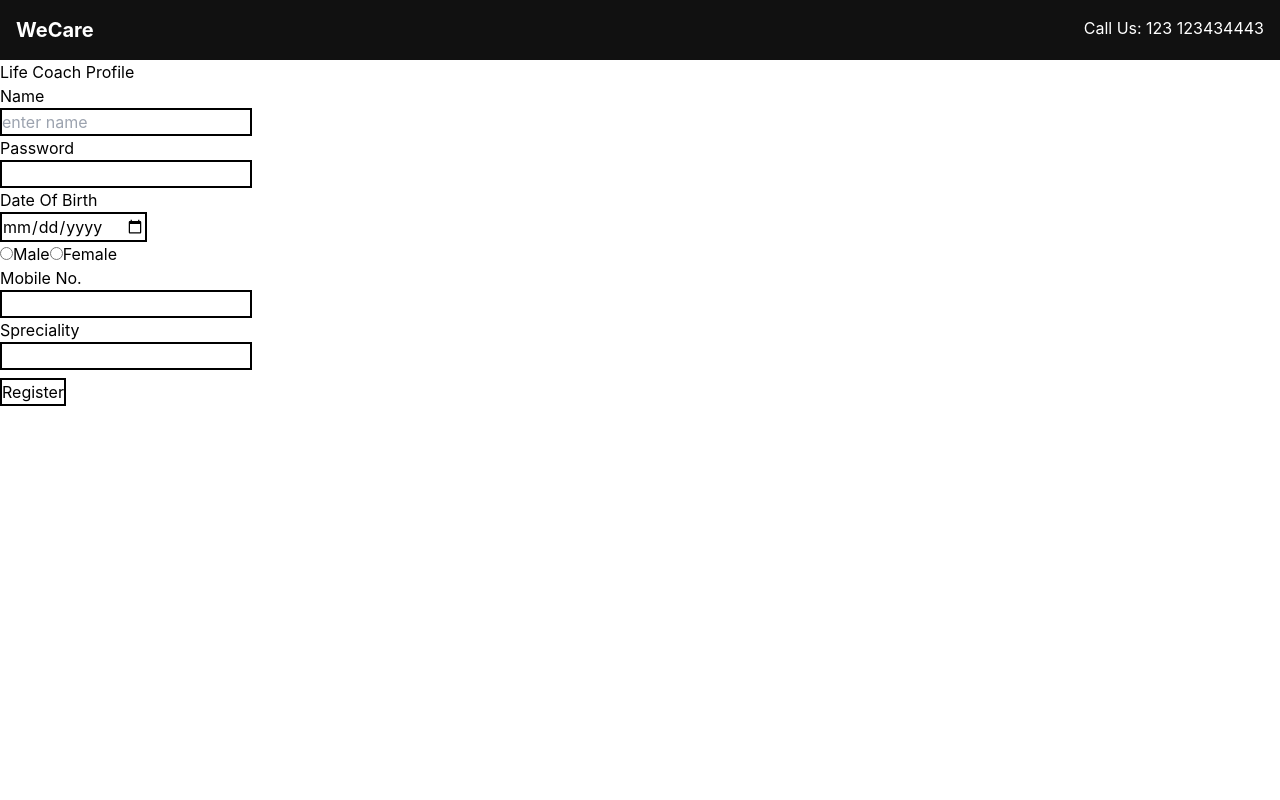
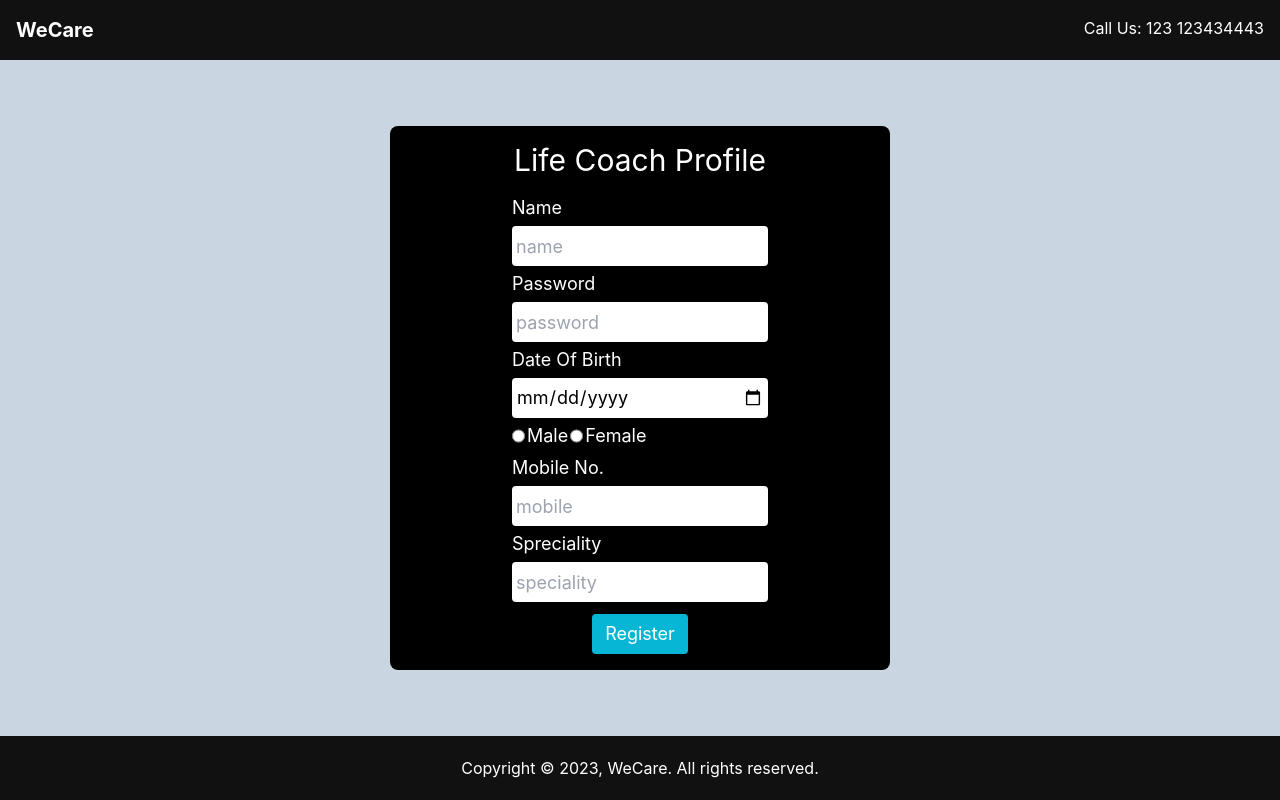
Before and after one commit to Saurabh-Singh-Negi/HealthCare-App, a React (Create React App) app: page /coachsignup in a window 1280 px wide. Built offline with nearby package versions, Linux system fonts and the light colour scheme.

Commit message:
added confirmation component for user and coach

```diff
--- a/db.json
+++ b/db.json
@@ -63,6 +63,69 @@
       "dateOfBirth": "1986-02-24",
       "mobileNumber": "12345678",
       "speciality": "CSE"
+    },
+    {
+      "id": 5,
+      "name": "sweety",
+      "password": "sweety",
+      "gender": "female",
+      "dateOfBirth": "1990-06-16",
+      "mobileNumber": "1234567891",
+      "speciality": "asdfegght"
+    },
+    {
+      "id": 6,
+      "name": "shubham",
+      "password": "shubham",
+      "gender": "male",
+      "dateOfBirth": "1990-02-25",
+      "mobileNumber": "1234567890",
+      "speciality": "abcdefghij"
+    },
+    {
+      "id": 7,
+      "name": "shubham",
+      "password": "shubham",
+      "gender": "male",
+      "dateOfBirth": "1990-02-25",
+      "mobileNumber": "1234567890",
+      "speciality": "abcdefghij"
+    },
+    {
+      "id": 8,
+      "name": "qwer",
+      "password": "qwerrewwe",
+      "gender": "male",
+      "dateOfBirth": "1998-06-16",
+      "mobileNumber": "1234567890",
+      "speciality": "travelling"
+    },
+    {
+      "id": 9,
+      "name": "qwer",
+      "password": "qwerrewwe",
+      "gender": "male",
+      "dateOfBirth": "1998-06-16",
+      "mobileNumber": "1234567890",
+      "speciality": "travelling"
+    },
+    {
+      "id": 10,
+      "name": "qwer",
+      "password": "qwerrewwe",
+      "gender": "male",
+      "dateOfBirth": "1998-06-16",
+      "mobileNumber": "1234567890",
+      "speciality": "travelling"
+    },
+    {
+      "id": 11,
+      "name": "asdasd",
+      "password": "asdafasfadf",
+      "gender": "male",
+      "dateOfBirth": "1998-06-16",
+      "mobileNumber": "1234567890",
+      "speciality": "travelling"
     }
   ],
   "bookings": [
--- a/src/App.js
+++ b/src/App.js
@@ -10,6 +10,7 @@ import UserDashboard from './components/UserDashboard';
 import BookAppointment from './components/BookAppointment';
 import ConfirmAppointment from './components/ConfirmAppointment';
 import UserAppointments from './components/UserAppointments';
+import RegisterConfirmation from './components/RegisterConfirmation';
 import { BrowserRouter, Routes, Route } from 'react-router-dom';
 function App() {
   return (
@@ -28,6 +29,7 @@ function App() {
           <Route path="bookappointment" element={<BookAppointment/>}/>
           <Route path="confirmappointment" element={<ConfirmAppointment/>}/>
           <Route path="userappointments" element={<UserAppointments/>}/>
+          <Route path="registerconfirmation" element={<RegisterConfirmation/>}/>
         </Routes>
       </BrowserRouter>
     </>
--- a/src/components/CoachSignup.js
+++ b/src/components/CoachSignup.js
@@ -1,17 +1,20 @@
 import axios from "axios";
 import { useState } from "react";
-import CoachLogin from './CoachLogin';
-import { Link } from 'react-router-dom';
+import CoachLogin from "./CoachLogin";
+import { Link, useNavigate } from "react-router-dom";
+import Navbar from "./Navbar";
+import Footer from "./Footer";
 
 const CoachSignup = () => {
+  const navigate = useNavigate();
   const [data, setData] = useState({
-        id:"",
+    id: "",
     username: "",
-        pwd:"",
-        dob:"",
-        gender:"",
-        mobile:"",
-        speciality:""
+    pwd: "",
+    dob: "",
+    gender: "",
+    mobile: "",
+    speciality: "",
   });
 
   const [userAge, setUserAge] = useState(0);
@@ -19,26 +22,26 @@ const CoachSignup = () => {
   const [error, setError] = useState(false);
 
   const handleChange = (event) => {
-        const {name, value} = event.target;
-        setData({...data, [name]:value})
-
-    }
+    const { name, value } = event.target;
+    setData({ ...data, [name]: value });
+  };
 
   function calculateAge() {
     const newDate = new Date();
     const birthDate = new Date(data.dob);
     var age = newDate.getFullYear() - birthDate.getFullYear();
-        if(newDate.getMonth() < birthDate.getMonth()) {
+    if (newDate.getMonth() < birthDate.getMonth()) {
       age--;
-        }
-        else {
-            if(newDate.getMonth() == birthDate.getMonth() && newDate.getDay() < birthDate.getDate()) {
+    } else {
+      if (
+        newDate.getMonth() == birthDate.getMonth() &&
+        newDate.getDay() < birthDate.getDate()
+      ) {
         age--;
       }
     }
 
     return age;
-
   }
 
   const handleSubmit = (event) => {
@@ -46,85 +49,225 @@ const CoachSignup = () => {
 
     var age = calculateAge();
     setUserAge(age);
-        if(data.username.length < 3 || data.pwd.length < 5 || userAge<20 || userAge>100 || data.mobile.length<10 || data.gender.length==0) {
+    if (
+      data.username.length < 3 ||
+      data.pwd.length < 5 ||
+      userAge < 20 ||
+      userAge > 100 ||
+      data.mobile.length < 10 ||
+      data.gender.length == 0
+    ) {
       setError(true);
     }
 
-        if(!(data.username.length < 3 || data.pwd.length < 5 || userAge<20 || userAge>100 || data.mobile.length<10 || data.gender.length==0)) {
-            let newCoach = { id:data.id, name: data.username, password: data.pwd, gender: data.gender, dateOfBirth: data.dob, mobileNumber: data.mobile, speciality: data.speciality}
+    if (
+      !(
+        data.username.length < 3 ||
+        data.pwd.length < 5 ||
+        userAge < 20 ||
+        userAge > 100 ||
+        data.mobile.length < 10 ||
+        data.gender.length == 0
+      )
+    ) {
+      let newCoach = {
+        id: data.id,
+        name: data.username,
+        password: data.pwd,
+        gender: data.gender,
+        dateOfBirth: data.dob,
+        mobileNumber: data.mobile,
+        speciality: data.speciality,
+      };
 
-            axios.post("http://localhost:3000/coaches", newCoach)
-            .then(res => {
-                console.log(res.data);
+      axios
+        .post("http://localhost:3000/coaches", newCoach)
+        .then((res) => {
+          navigate("/registerconfirmation", {state: {
+            coachId: res.data.id,
+            action: "coach"
+          }});
         })
-            .catch(error => {
+        .catch((error) => {
           console.log(error);
-            })
+        });
     }
-    }
+  };
   return (
     <>
-            <div>
-                <nav className="flex justify-between bg-[#111] text-white p-4">
-                <Link to="/"><h1 className="font-bold text-xl cursor-pointer">WeCare</h1></Link>
-                    <p>Call Us: 123 123434443</p>
-                </nav>
+      <div className="flex flex-col justify-between min-h-screen bg-[#CAD5E2] w-full">
+        <Navbar />
 
-                <div>
-                    <h1>Life Coach Profile</h1>
-                    <form>
-                        <label htmlFor="name" className="block">Name</label>
-                        <input type="text"  name="username" onChange={handleChange} id="name" placeholder="enter name" className="block border-2 border-black"/>
-                        {error && data.username.length > 0 && data.username.length < 3 ?
-                        <label className="text-red-600 block">Name should have 3 to 50 characters</label>: ""}
+        <div className="flex flex-col gap-4 justify-center items-center mx-auto w-5/6 sm:w-[500px] bg-[#000] text-white text-lg  rounded-lg p-4 my-10">
+          <h1 className="sm:text-3xl">Life Coach Profile</h1>
+          <form className="flex flex-col gap-1">
+            <label htmlFor="name" className="block">
+              Name
+            </label>
+            <input
+              type="text"
+              name="username"
+              onChange={handleChange}
+              id="name"
+              placeholder="name"
+              className="rounded w-48 sm:w-64 h-10 text-black p-1 block"
+            />
+            {error && data.username.length > 0 && data.username.length < 3 ? (
+              <label className="text-red-600 block">
+                Name should have 3 to 50 characters
+              </label>
+            ) : (
+              ""
+            )}
 
-                        {error && data.username.length == 0 ?
-                        <label className="text-red-600 block">Name can't be empty</label>: ""}
+            {error && data.username.length == 0 ? (
+              <label className="text-red-600 block">Name can't be empty</label>
+            ) : (
+              ""
+            )}
 
+            <label htmlFor="password" className="block">
+              Password
+            </label>
+            <input
+              type="password"
+              onChange={handleChange}
+              name="pwd"
+              placeholder="password"
+              className="rounded w-48 sm:w-64 h-10 text-black p-1 block"
+            />
+            {error && data.pwd.length > 0 && data.pwd.length < 5 ? (
+              <label className="text-red-600 block">
+                Password should have 5 to 10 characters
+              </label>
+            ) : (
+              ""
+            )}
+            {error && data.pwd.length == 0 ? (
+              <label className="text-red-600 block">
+                Password can't be empty
+              </label>
+            ) : (
+              ""
+            )}
 
-                        <label htmlFor="password" className="block">Password</label>
-                        <input type="password" onChange={handleChange} name="pwd" className="block border-2 border-black"/>
-                        {error&&data.pwd.length>0&&data.pwd.length<5?
-                        <label className="text-red-600 block">Password should have 5 to 10 characters</label>:""}
-                        {error&&data.pwd.length==0?
-                        <label className="text-red-600 block">Password can't be empty</label>:""}
+            <label htmlFor="dob" className="block">
+              Date Of Birth
+            </label>
+            <input
+              type="date"
+              onChange={handleChange}
+              name="dob"
+              id="dob"
+              className="rounded w-48 sm:w-64 h-10 text-black p-1 block"
+            />
 
-                        <label htmlFor="dob" className="block">Date Of Birth</label>
-                        <input type="date" onChange={handleChange} name="dob" id="dob" className="block border-2 border-black"/>
+            {error &&
+            data.dob.length != 0 &&
+            (userAge < 20 || userAge > 100) ? (
+              <label className="text-red-600 block">
+                {userAge} Age should be between 20 and 100 years
+              </label>
+            ) : (
+              ""
+            )}
+            {error && data.dob.length == 0 ? (
+              <label className="text-red-600 block">DOB can't be empty</label>
+            ) : (
+              ""
+            )}
+            <div className="flex gap-0.5">
+              <input
+                type="radio"
+                onClick={handleChange}
+                id="male"
+                value="male"
+                name="gender"
+              />
+              <label htmlFor="male">Male</label>
+              <input
+                type="radio"
+                onClick={handleChange}
+                id="female"
+                value="female"
+                name="gender"
+              />
+              <label htmlFor="female">Female</label>
+              {error && data.gender.length == 0 ? (
+                <label className="text-red-600 block">Gender is required</label>
+              ) : (
+                ""
+              )}
+            </div>
 
-                        {error && data.dob.length!=0 && (userAge<20||userAge>100)?
-                        <label className="text-red-600 block">{userAge} Age should be between 20 and 100 years</label>:""}
-                        {error && data.dob.length==0?
-                        <label className="text-red-600 block">DOB can't be empty</label>:""}
+            <label htmlFor="mobile" className="block">
+              Mobile No.
+            </label>
+            <input
+              type="tel"
+              onChange={handleChange}
+              name="mobile"
+              id="mobile"
+              placeholder="mobile"
+              className="rounded w-48 sm:w-64 h-10 text-black p-1 block"
+            />
+            {error && data.mobile.length > 0 && data.mobile.length < 10 ? (
+              <label className="text-red-600 block">
+                Mobile Number should have 10 digits
+              </label>
+            ) : (
+              ""
+            )}
+            {error && data.mobile.length == 0 ? (
+              <label className="text-red-600 block">
+                Mobile no. can't be empty
+              </label>
+            ) : (
+              ""
+            )}
 
-                        <input type="radio" onClick={handleChange} id="male" value="male" name="gender"/>
-                        <label htmlFor="male">Male</label>
-                        <input type="radio" onClick={handleChange} id="female" value="female" name="gender"/>
-                        <label htmlFor="female">Female</label>
-                        {error && data.gender.length==0?
-                        <label className="text-red-600 block">Gender is required</label>:""}
+            <label htmlFor="speciality" className="block">
+              Spreciality
+            </label>
+            <input
+              type="text"
+              onChange={handleChange}
+              name="speciality"
+              id="speaciality"
+              placeholder="speciality"
+              className="rounded w-48 sm:w-64 h-10 text-black p-1 block"
+            />
+            {error &&
+            data.speciality.length > 0 &&
+            (data.speciality.length < 10 || data.speciality.length > 50) ? (
+              <label className="text-red-600 block">
+                Speciality should have 10 to 50 characters
+              </label>
+            ) : (
+              ""
+            )}
+            {error && data.speciality.length == 0 ? (
+              <label className="text-red-600 block">
+                Speciality can't be empty
+              </label>
+            ) : (
+              ""
+            )}
 
-                        <label htmlFor="mobile" className="block">Mobile No.</label>
-                        <input type="tel" onChange={handleChange} name="mobile" id="mobile" className="border-2 border-black"/>
-                        {error && data.mobile.length>0 && data.mobile.length<10?
-                        <label className="text-red-600 block">Mobile Number should have 10 digits</label>:""}
-                        {error && data.mobile.length==0?
-                        <label className="text-red-600 block">Mobile no. can't be empty</label>:""}
-
-                        <label htmlFor="speciality" className="block">Spreciality</label>
-                        <input type="text" onChange={handleChange} name="speciality" id="speaciality" className="border-2 border-black"/>
-                        {error && data.speciality.length>0 && (data.speciality.length<10 || data.speciality.length>50)?
-                        <label className="text-red-600 block">Speciality should have 10 to 50 characters</label>:""}
-                        {error && data.speciality.length==0?
-                        <label className="text-red-600 block">Speciality can't be empty</label>:""}
-
-                        <button type="submit" className="block border-2 border-black mt-2" onClick={handleSubmit}>Register</button>
+            <button
+              type="submit"
+              className="bg-[#06B6D4] w-24 h-10 rounded text-lg cursor-pointer mx-auto mt-2"
+              onClick={handleSubmit}
+            >
+              Register
+            </button>
           </form>
         </div>
 
+        <Footer />
       </div>
     </>
-    )
-}
+  );
+};
 
 export default CoachSignup;
--- /dev/null
+++ b/src/components/Footer.js
@@ -0,0 +1,11 @@
+import React from 'react'
+
+const Footer = () => {
+  return (
+    <footer className="bg-[#111] text-white text-center p-5">
+        <p>Copyright &copy; 2023, WeCare. All rights reserved.</p>
+    </footer>
+  )
+}
+
+export default Footer;
--- /dev/null
+++ b/src/components/Navbar.js
@@ -0,0 +1,13 @@
+import React from 'react'
+import { Link } from 'react-router-dom';
+
+const Navbar = () => {
+  return (
+    <nav className="flex justify-between bg-[#111] text-white p-4">
+        <Link to="/"><h1 className="font-bold text-xl cursor-pointer">WeCare</h1></Link>
+        <p>Call Us: 123 123434443</p>
+    </nav>
+  )
+}
+
+export default Navbar;
--- a/src/components/UserSignup.js
+++ b/src/components/UserSignup.js
@@ -1,8 +1,9 @@
 import { useState } from "react";
-import { Link } from "react-router-dom";
+import { Link, useNavigate } from "react-router-dom";
 import axios from "axios";
 
 const UserSignup = () => {
+    const navigate = useNavigate();
     const [error, setError] = useState(false);
     const [data, setData] = useState(
         {
@@ -29,7 +30,10 @@ const UserSignup = () => {
         const userDetails = {id:"", name:data.username, password:data.pwd, gender:data.gender, dateOfBirth:data.dob, email:data.email, mobileNumber:data.mobile,pincode:data.pin,city:data.city,state:data.state,country:data.country}
         axios.post("http://localhost:3000/users", userDetails)
         .then(res => {
-            console.log(res.data);
+            navigate("/registerconfirmation", {state: {
+                userId: res.data.id,
+                action: "user"
+              }});
         })
         .catch(error => {
             console.log(error);
```
Also changed, not shown: src/components/CoachLogin.js (+23 -24 lines), src/components/Home.js (+4 -7 lines), src/components/RegisterConfirmation.js (added, +23 -0 lines). Lines whose indentation alone changed are shown as unchanged.
